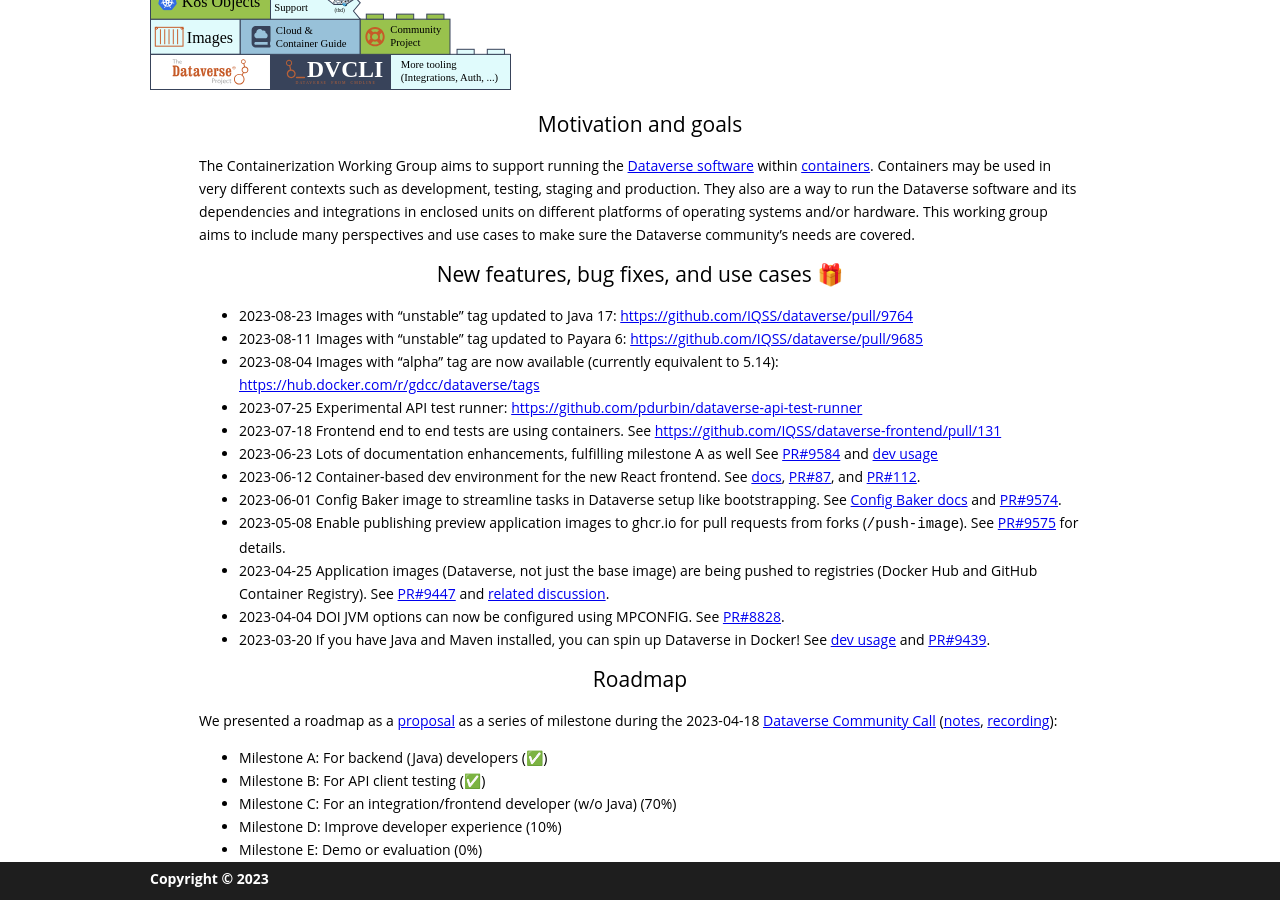
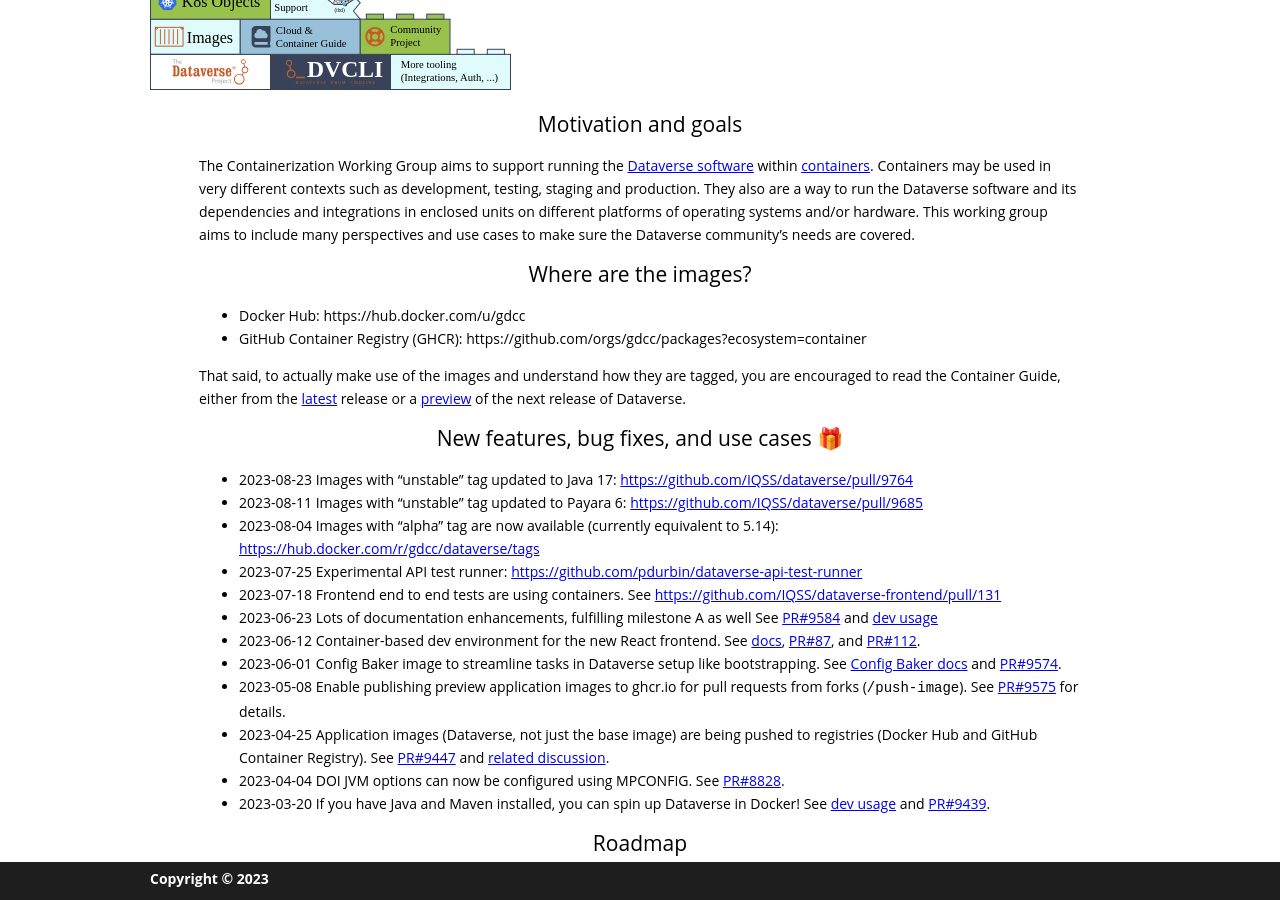
Before and after one commit to gdcc/ct.gdcc.io, a Jekyll site: the page built from index.md, in a window 1280 px wide and 900 px high, scrolled down 446 px. Built offline with Jekyll 4.4.1, drawn with Linux system fonts in a browser that asks for light colours; our own code applies the rules of GitHub Pages for plain Markdown files.

Commit message:
explain where the images are, closes #5

```diff
--- a/index.md
+++ b/index.md
@@ -8,6 +8,13 @@ The Containerization Working Group aims to support running the [Dataverse softwa
 Containers may be used in very different contexts such as development, testing, staging and production.
 They also are a way to run the Dataverse software and its dependencies and integrations in enclosed units on different platforms of operating systems and/or hardware.
 This working group aims to include many perspectives and use cases to make sure the Dataverse community's needs are covered.
+
+## Where are the images?
+
+- Docker Hub: https://hub.docker.com/u/gdcc
+- GitHub Container Registry (GHCR): https://github.com/orgs/gdcc/packages?ecosystem=container
+
+That said, to actually make use of the images and understand how they are tagged, you are encouraged to read the Container Guide, either from the [latest](https://guides.dataverse.org/en/latest/container/) release or a [preview](https://preview.guides.gdcc.io/en/develop/container/) of the next release of Dataverse.
 
 ## New features, bug fixes, and use cases 🎁
 
```
